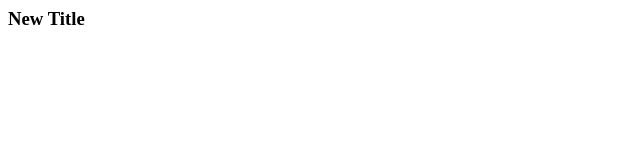
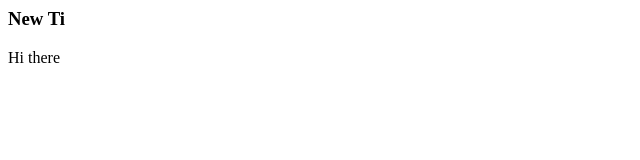
Before and after one commit to agoetee/gitRepo, a plain HTML site: page labadi/index.html in a window 1280 px wide. Shown: the full height of the page, 0-640 px from the left. Drawn offline with Linux system fonts and the light colour scheme.

Commit message:
change index

```diff
--- a/labadi/index.html
+++ b/labadi/index.html
@@ -1 +1,3 @@
-<h3>New Title</h3>
+<h3>New Ti</h3>
+
+<p> Hi there</p>
```
